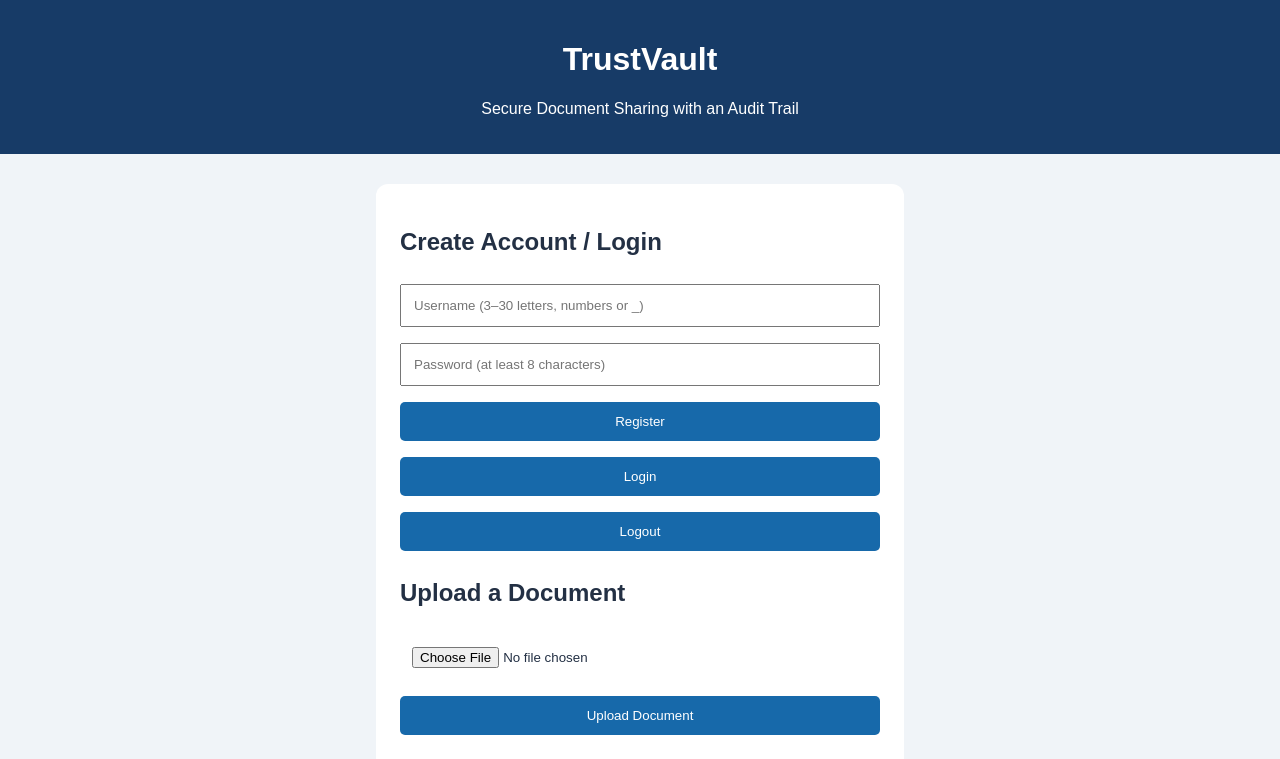
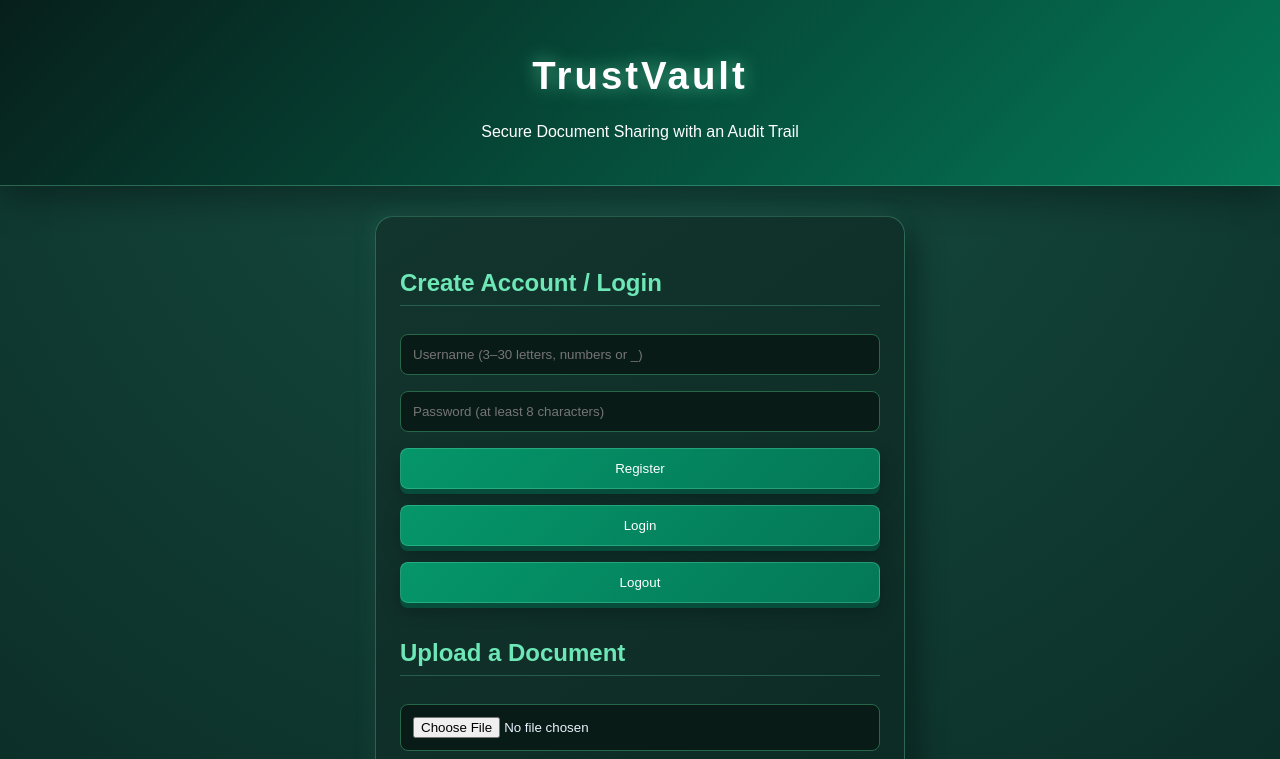
Before and after one commit to shaikfauzia1357-prog/TrustVault, a website: page public/index.html in a window 1280 px wide. Shown: the top 759 px of the page. Drawn offline with Linux system fonts and the light colour scheme.

Commit message:
Update TrustVault green theme

```diff
--- a/public/index.html
+++ b/public/index.html
@@ -8,24 +8,37 @@
   <style>
    body {
   font-family: Arial, sans-serif;
-      background: #f0f4f8;
+  background: radial-gradient(circle at top, #164e42, #071f1b 75%);
   margin: 0;
-      color: #233044;
+  color: #eaf4ff;
+  min-height: 100vh;
 }
 
    header {
-      background: #173b67;
+  background: linear-gradient(135deg, #071f1b, #047857);
   color: white;
-      padding: 20px;
+  padding: 28px 20px;
   text-align: center;
+  border-bottom: 1px solid rgba(110, 231, 183, 0.35);
+  box-shadow: 0 12px 35px rgba(0, 0, 0, 0.35);
 }
 
    main {
-      background: white;
+  background: linear-gradient(145deg, #12352d, #071f1b);
+  color: #eaf4ff;
   max-width: 480px;
   margin: 30px auto;
   padding: 24px;
-      border-radius: 12px;
+  border-radius: 18px;
+  border: 1px solid rgba(110, 231, 183, 0.3);
+  box-shadow: 12px 12px 28px rgba(0, 0, 0, 0.35),
+              -5px -5px 20px rgba(110, 231, 183, 0.08);
+  transition: transform 0.25s ease, box-shadow 0.25s ease;
+}
+
+main:hover {
+  transform: translateY(-3px);
+  box-shadow: 0 20px 45px rgba(0, 0, 0, 0.4);
 }
 
     input, button {
@@ -56,6 +69,67 @@
       width: auto;
       margin-left: 8px;
     }
+
+
+/* Emerald green theme */
+header h1 {
+  font-size: 2.4rem;
+  letter-spacing: 3px;
+  text-shadow: 0 0 18px rgba(110, 231, 183, 0.65);
+}
+
+input, select {
+  width: 100%;
+  box-sizing: border-box;
+  padding: 12px;
+  margin: 8px 0;
+  border: 1px solid #276749;
+  border-radius: 8px;
+  background: #091b17;
+  color: #eaf4ff;
+}
+
+button {
+  background: linear-gradient(135deg, #059669, #047857);
+  color: white;
+  border: 1px solid rgba(110, 231, 183, 0.3);
+  border-radius: 8px;
+  box-shadow: 0 5px 0 #064e3b, 0 8px 18px rgba(0, 0, 0, 0.25);
+  cursor: pointer;
+  transition: transform 0.15s ease, filter 0.15s ease;
+}
+
+button:hover {
+  filter: brightness(1.15);
+  transform: translateY(-2px);
+}
+
+button:active {
+  transform: translateY(2px);
+}
+
+h2 {
+  color: #6ee7b7;
+  border-bottom: 1px solid rgba(110, 231, 183, 0.25);
+  padding-bottom: 8px;
+  margin-top: 28px;
+}
+
+li {
+  background: rgba(16, 65, 49, 0.55);
+  border: 1px solid rgba(110, 231, 183, 0.2);
+  border-radius: 8px;
+  padding: 12px;
+}
+
+@media (max-width: 600px) {
+  main {
+    margin: 18px 12px;
+    padding: 18px;
+  }
+}
+
+
   </style>
 </head>
 <body>
```
Lines whose indentation alone changed are shown as unchanged.
